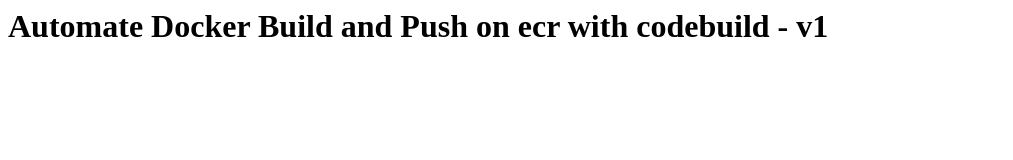
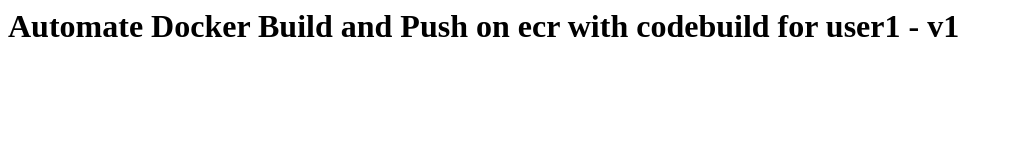
Before and after one commit to sreejithpillai-max/Kubernetes, a plain HTML site: page index.html in a window 1280 px wide. Shown: the whole page, without its empty margins (0-1013 px from the left). Drawn offline with Linux system fonts and the light colour scheme.

Commit message:
Update index.html

```diff
--- a/index.html
+++ b/index.html
@@ -1 +1 @@
-<h1> Automate Docker Build and Push on ecr with codebuild - v1</h1>
+<h1> Automate Docker Build and Push on ecr with codebuild for user1 - v1</h1>
```
